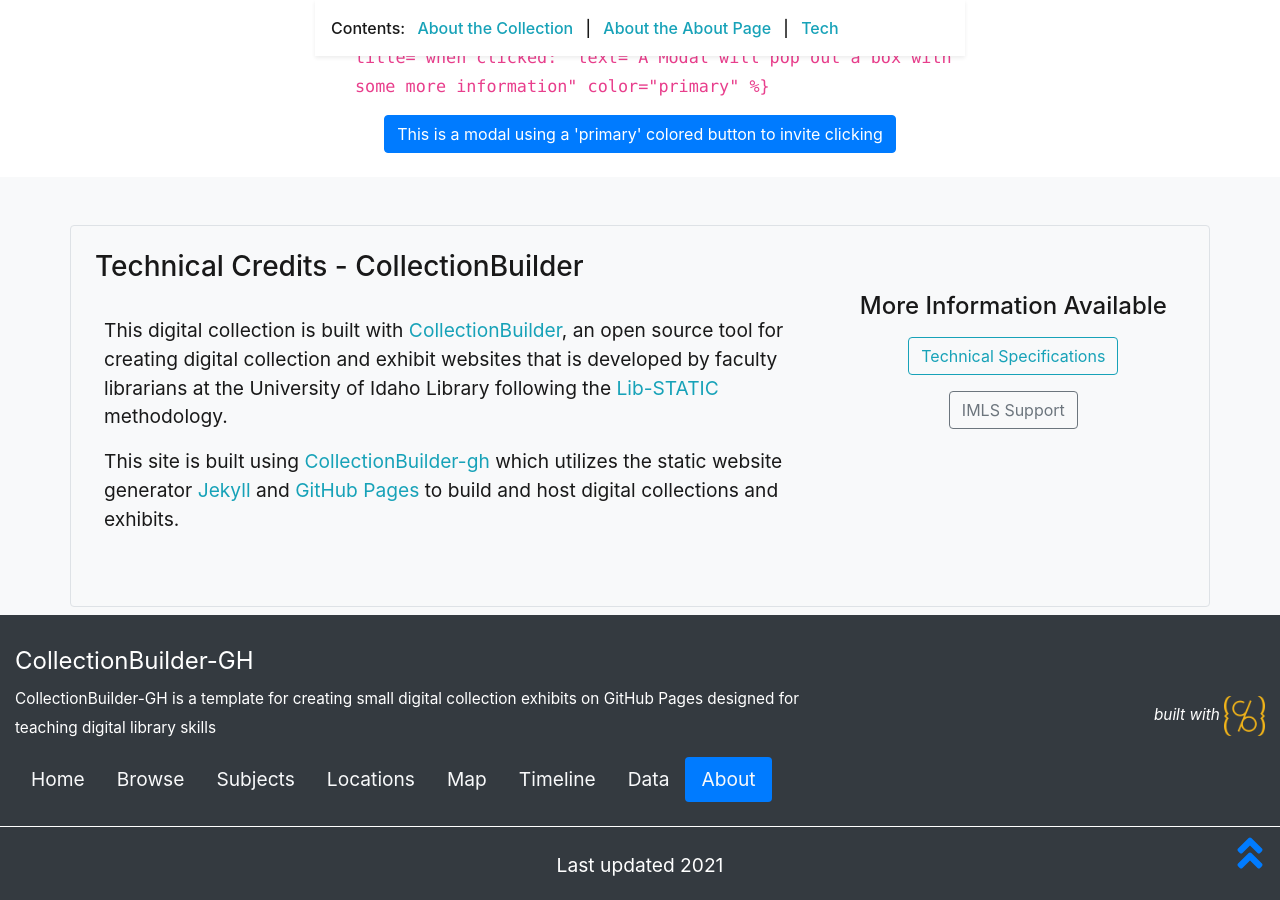
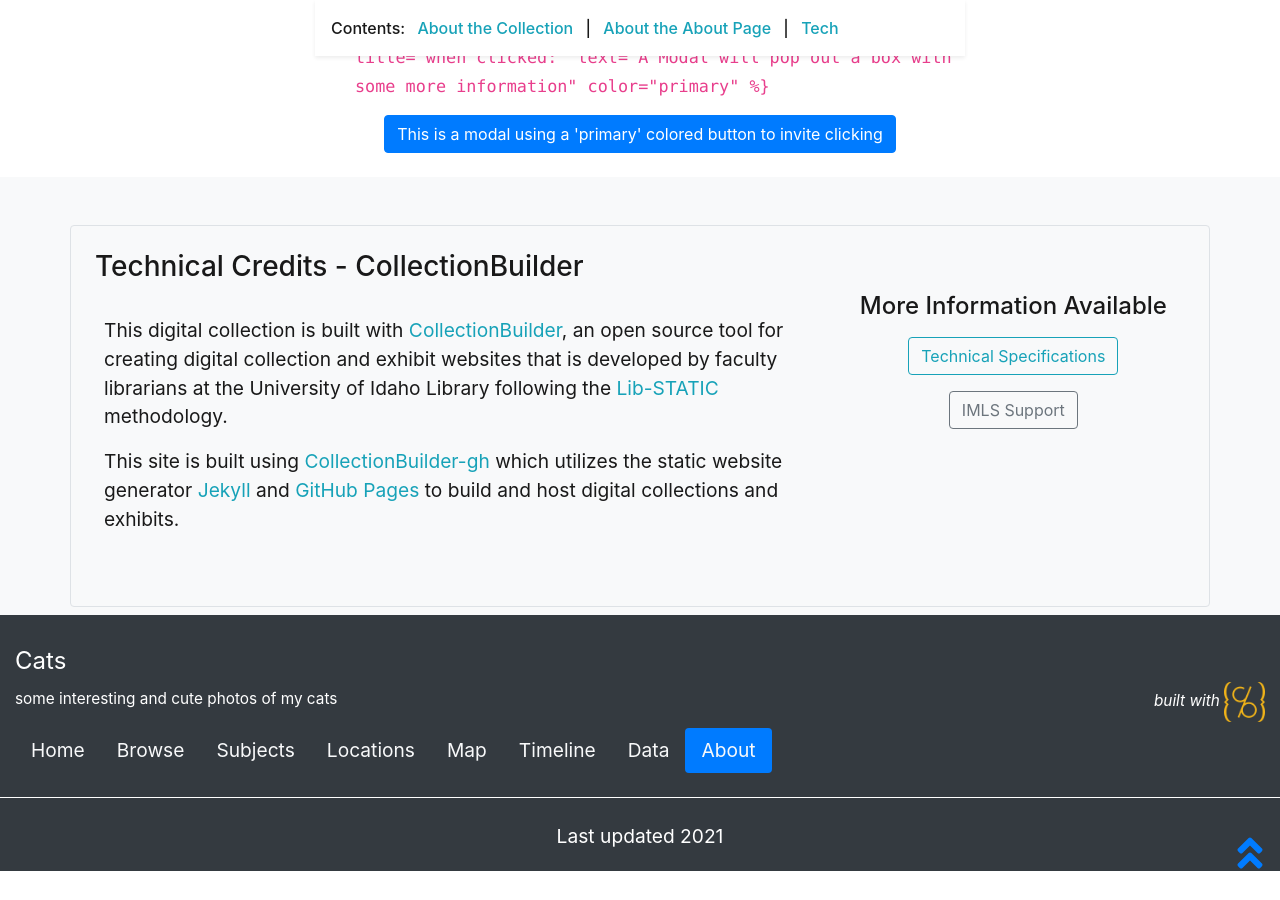
Before and after one commit to LuanaAmatuzio/Cats, a Jekyll site: the page built from pages/about.md, in a window 1280 px wide and 900 px high, scrolled down 5180 px. Built offline with Jekyll 4.4.1, drawn with Linux system fonts in a browser that asks for light colours; after the commit the page ends 6051 px from its top, so only the background shows below that; some of the changed text lies outside the part shown.

Commit message:
Update _config.yml

```diff
--- a/_config.yml
+++ b/_config.yml
@@ -12,22 +12,22 @@
 url: https://github.com/luanaamatuzio
 # baseurl is path to location on the domain if necessary e.g. /digital/hjccc
 # on GitHub Pages it is your github repository's name prefixed with a /
-baseurl: /MyCats
+baseurl: /Cats
 # location of code, the full url to your github repository
-source-code: https://github.com/luanaamatuzio/MyCats
+source-code: https://github.com/luanaamatuzio/Cats
 
 ##########
 # SITE SETTINGS
 #
 # title of site appears in banner
-title: CollectionBuilder-GH
+title: Cats
 # tagline, a short phrase that will appear throughout the site in the top banner
-tagline: a template for creating simple digital exhibits
+tagline: cute candid cats
 # description appears in meta tags and other locations
 # this description might appear in search result lists, keep around 160 characters max
-description: "CollectionBuilder-GH is a template for creating small digital collection exhibits on GitHub Pages designed for teaching digital library skills"
+description: some interesting and cute photos of my cats
 # creator of the digital collection, to appear in meta tags; we typically use our GitHub usernames but feel free to just use your name
-author: CollectionBuilder
+author: luanaamatuzio
 
 ##########
 # COLLECTION SETTINGS
```
